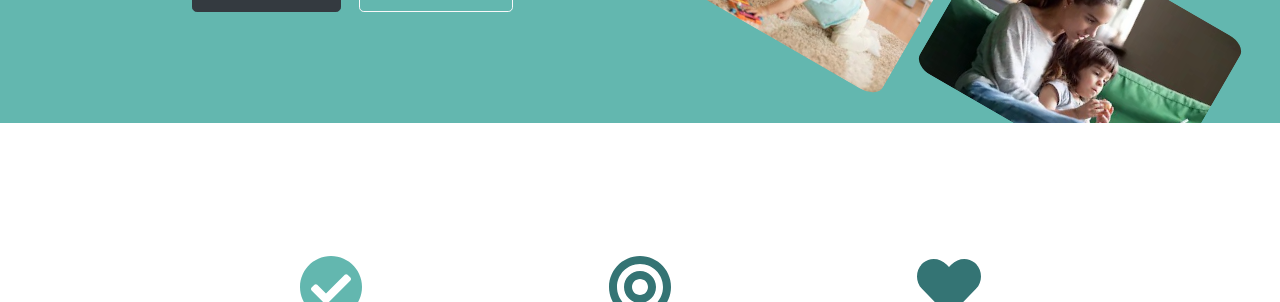
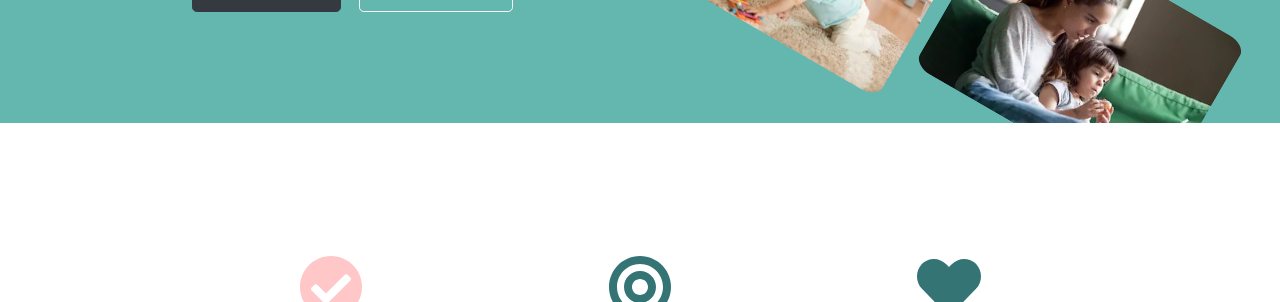
Before and after one commit to JubairRafi/web, a plain HTML site: page sitmee/index.html in a window 1280 px wide. In both pictures the pointer is over the icon 331 px from the left and 784 px from the top of the page. Shown: the part 498-800 px from the top of the page. Drawn offline with nearby package versions, Linux system fonts and the light colour scheme.

Commit message:
hover color

```diff
--- a/sitmee/css/styles.css
+++ b/sitmee/css/styles.css
@@ -122,7 +122,7 @@ h1{
   margin-bottom: 1rem;
 }
 .fIcon:hover{
-  color: #63b7af;
+  color: #ffc7c7;
 }
 .fTag{
   color: #8f8f8f;
```
